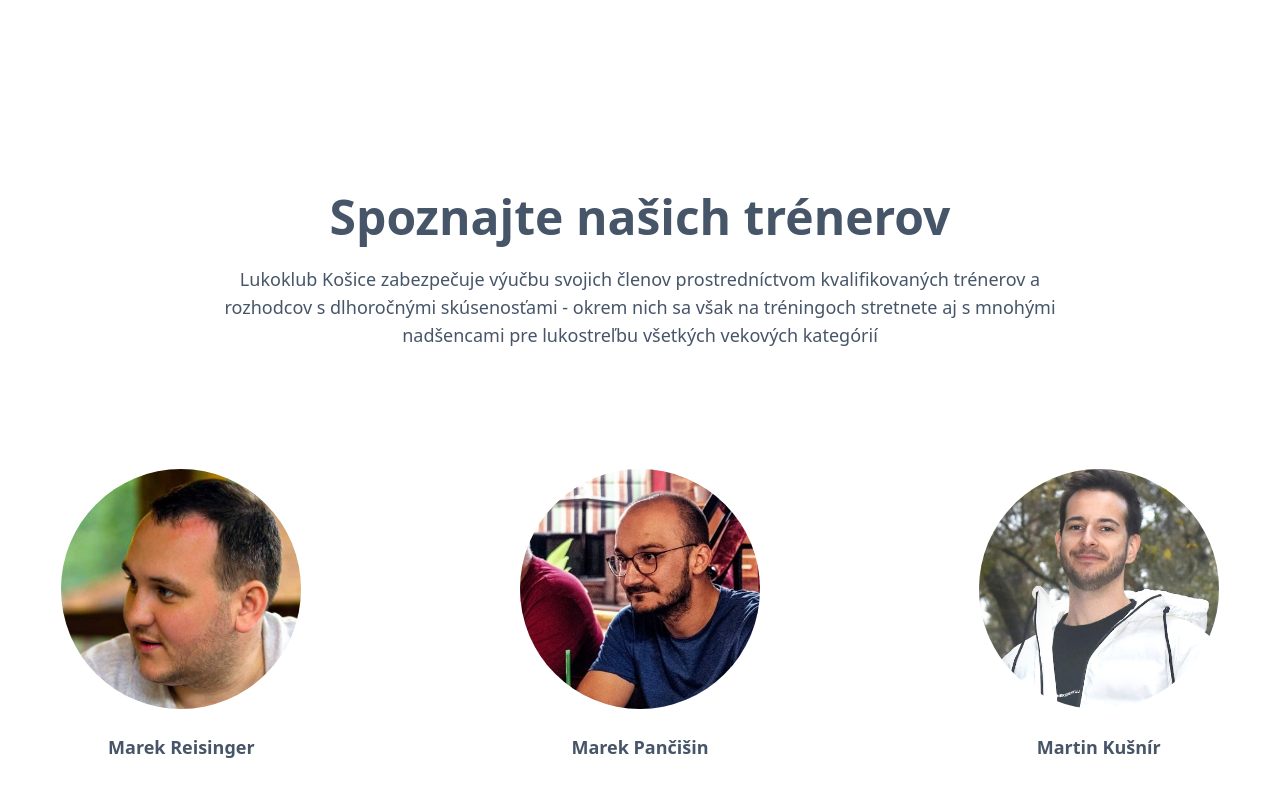
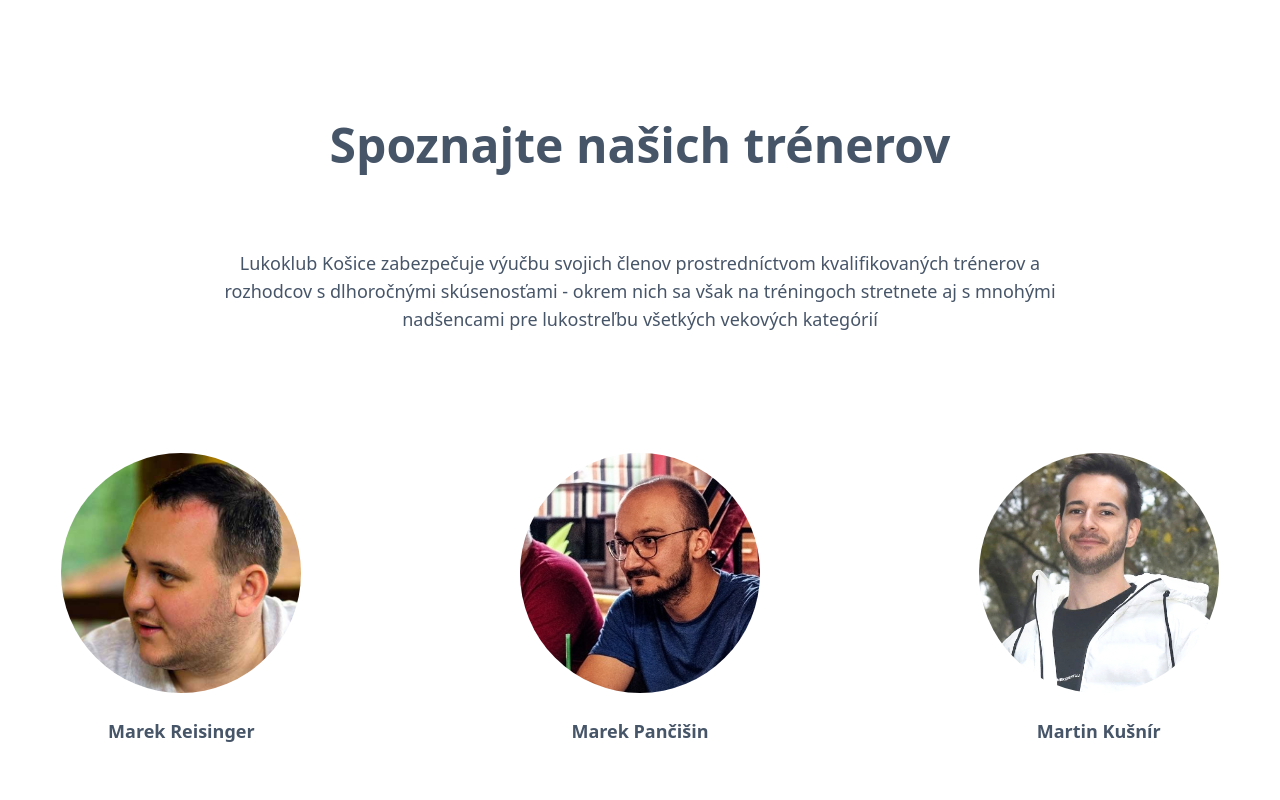
Before and after one commit to mrtnkusnr/lukoklub, a React (Vite) app: page / in a window 1280 px wide. Shown: the part 1140-1940 px from the top of the page. Built offline with nearby package versions, Linux system fonts and the light colour scheme.

Commit message:
chore: heading component

```diff
--- a/src/components/ApplicationPage.tsx
+++ b/src/components/ApplicationPage.tsx
@@ -1,10 +1,13 @@
 import Input from "./Input";
 import TextArea from "./TextArea";
 import DateInput from "./DateInput";
+import Heading from "./Heading";
 
 const ApplicationPage = () => {
   return (
-    <div className="flex justify-center  h-fit">
+    <>
+      <Heading title="Prihláška"></Heading>
+      <div className="flex justify-center h-fit">
         <form className="border border-gray-200 shadow-sm rounded-sm px-8 pt-6 pb-8 mb-4 w-full max-w-md">
           <Input
             htmlFor="name"
@@ -54,6 +57,7 @@ const ApplicationPage = () => {
           </div>
         </form>
       </div>
+    </>
   );
 };
 
--- a/src/components/FAQ.tsx
+++ b/src/components/FAQ.tsx
@@ -1,4 +1,5 @@
 import Accordion from "./Accordion";
+import Heading from "./Heading";
 
 interface FAQs {
   question: string;
@@ -64,7 +65,7 @@ const FAQ = () => {
   return (
     <div className="p-6 ">
       <div className="flex flex-col text-center items-center">
-        <h1 className="text-5xl font-semibold">Často kladené otázky</h1>
+        <Heading title="Často kladené otázky"></Heading>
         <h2 className="text-lg pt-6 max-w-4xl">
           Máte otázku? Nezúfajte! Možno už niekto pred vami premýšľal nad tým
           istým. Prečítajte si naše Často kladené otázky, kde sme už zodpovedali
--- /dev/null
+++ b/src/components/Heading.tsx
@@ -0,0 +1,11 @@
+interface Props {
+  title: string;
+}
+
+const Heading = ({ title }: Props) => {
+  return (
+    <h1 className="text-5xl font-semibold mt-6 mb-14 text-center">{title}</h1>
+  );
+};
+
+export default Heading;
--- a/src/components/SectionCoaches.tsx
+++ b/src/components/SectionCoaches.tsx
@@ -2,14 +2,13 @@ import Coach from "./Coach";
 import CoachMartinKusnir from "../assets/coach-mk.jpg";
 import CoachMarekPancisin from "../assets/coach-mp.jpg";
 import CoachMarekReisinger from "../assets/coach-mr.jpg";
+import Heading from "./Heading";
 
 const SectionCoaches = () => {
   return (
     <div className="mt-24">
       <div className="flex flex-col text-center items-center">
-        <h1 className="mt-24 text-5xl font-semibold">
-          Spoznajte našich trénerov
-        </h1>
+        <Heading title="Spoznajte našich trénerov"></Heading>
         <h2 className="text-lg p-6 max-w-4xl ">
           Lukoklub Košice zabezpečuje výučbu svojich členov prostredníctvom
           kvalifikovaných trénerov a rozhodcov s dlhoročnými skúsenosťami -
--- a/src/components/SectionPartnerships.tsx
+++ b/src/components/SectionPartnerships.tsx
@@ -1,9 +1,10 @@
 import Partnerships from "./Partnerships";
+import Heading from "./Heading";
 
 const SectionPartnerships = () => {
   return (
     <div className="mt-48 text-center">
-      <h1 className="mt-24 text-5xl font-semibold">Odkazy a spolupráce</h1>
+      <Heading title="Odkazy a spolupráce"></Heading>
       <div className="mt-6">
         <Partnerships></Partnerships>
       </div>
--- a/src/components/Trainings.tsx
+++ b/src/components/Trainings.tsx
@@ -1,13 +1,14 @@
 import CustomSwitch from "./CustomSwitch";
 import TrainingsSummer from "./TrainingsSummer";
 import TrainingsWinter from "./TrainingsWinter";
+import Heading from "./Heading";
 
 const Trainings = () => {
   return (
     <>
       <div className="py-16 bg-gradient-to-b from-transparent to-gray-50 border-b border-gray-100">
         <div className="flex flex-col text-center items-center ">
-          <h1 className="text-5xl font-semibold">Tréningy</h1>
+          <Heading title="Tréningy"></Heading>
         </div>
 
         <div className="flex flex-col md:flex-row items-center justify-center gap-24 my-12">
--- a/src/components/TrainingsWinter.tsx
+++ b/src/components/TrainingsWinter.tsx
@@ -1,4 +1,5 @@
 import IconInfo from "./IconInfo";
+import Heading from "./Heading";
 
 const TrainingsWinter = () => {
   const winterDateRange = "01. nov - 09. máj";
@@ -10,7 +11,7 @@ const TrainingsWinter = () => {
   return (
     <div className="mt-24">
       <div className="flex flex-col text-center items-center p-10 border border-gray-200 shadow-sm ">
-        <h1 className="text-5xl font-semibold mt-6 mb-14">Zimná sezóna</h1>
+        <Heading title="Zimná sezóna"></Heading>
         <div className="flex flex-row w-full justify-between pb-12 border-b-2">
           <IconInfo icon="date_range" header="Dátumy" desc={winterDateRange} />
           <IconInfo icon="today" header="Dni v týždni" desc={winterDays} />
```
Lines whose indentation alone changed are shown as unchanged.
